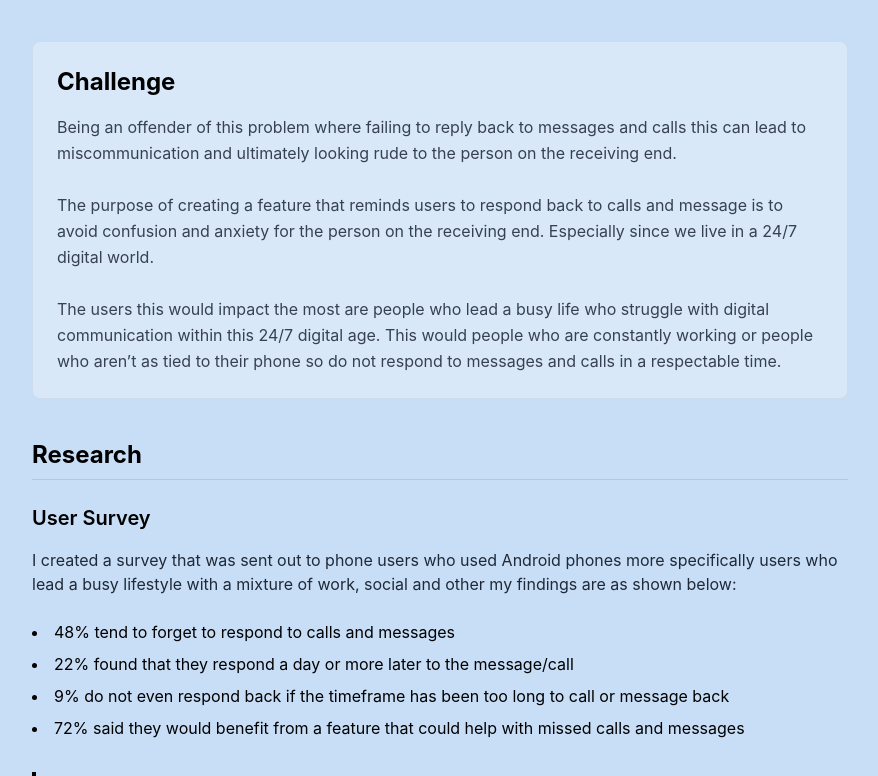
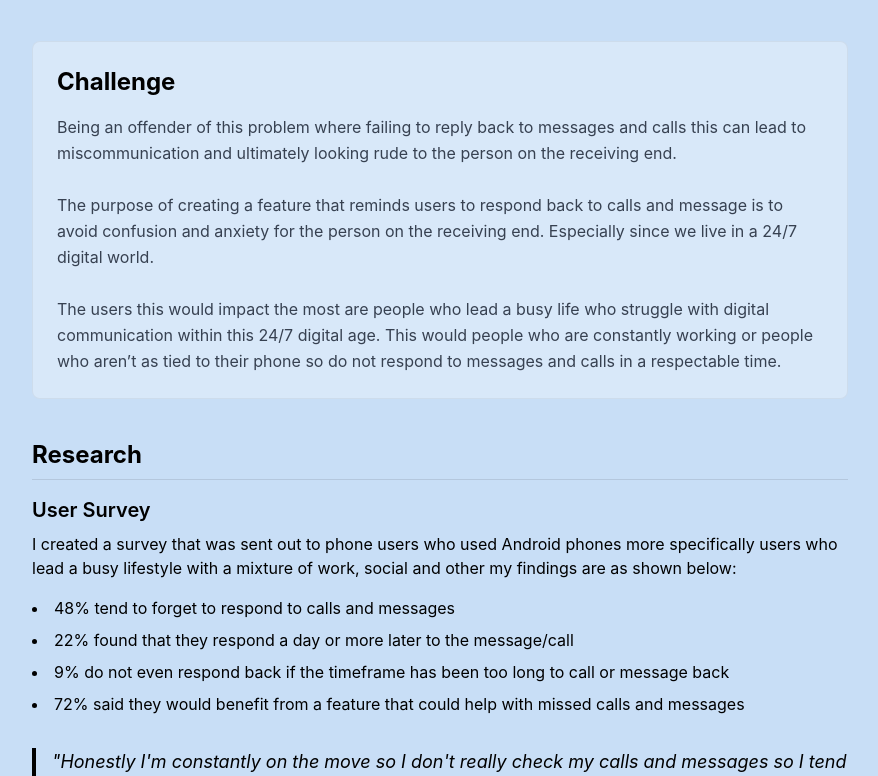
Before and after one commit to milajo2/portfolio, a React (Create React App) app: page /#/notification-reminder in a window 1280 px wide. Shown: the part 433-1209 px from the top of the page, without its empty margins (200-1078 px from the left). Built offline with nearby package versions, Linux system fonts and the light colour scheme.

Commit message:
survey again

```diff
--- a/src/components/NotificationReminder.tsx
+++ b/src/components/NotificationReminder.tsx
@@ -20,9 +20,9 @@ const NotificationReminder = () => {
 
         {/* Research & Survey Section */}
         <section>
-          <h2 className="text-2xl font-bold border-b border-black/10 pb-2 mb-6">{text.researchTitle}</h2>
-          <h3 className="text-xl font-semibold mb-4">{text.surveyTitle}</h3>
-          <p className="mb-6 text-gray-800">{text.surveyBody}</p>
+          <h2 className="text-2xl font-bold border-b border-black/10 pb-2 mb-4">{text.researchTitle}</h2>
+          <h3 className="text-xl font-semibold mb-2">{text.surveyTitle}</h3>
+          <p className="mb-4">{text.surveyBody}</p>
           <ul className="list-disc list-inside space-y-2 mb-6">
             {text.surveyStats.map((stat, i) => <li key={i}>{stat}</li>)}
           </ul>
```
